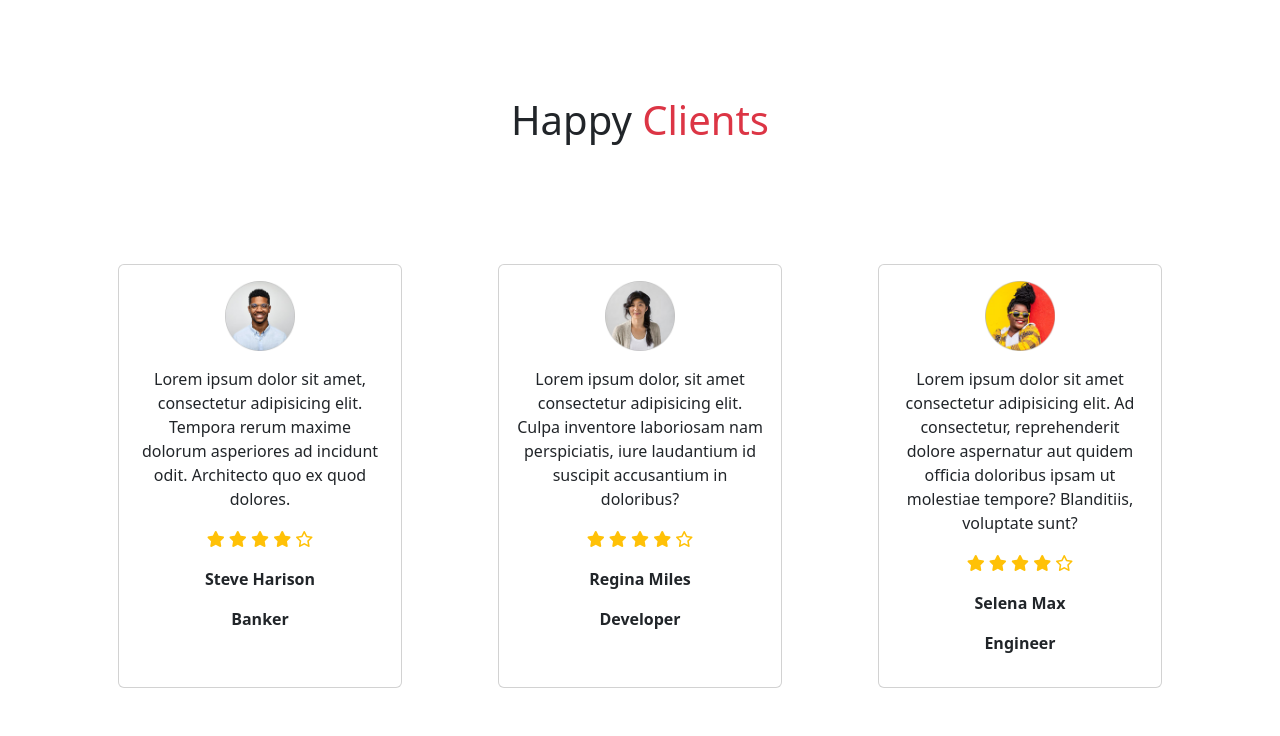
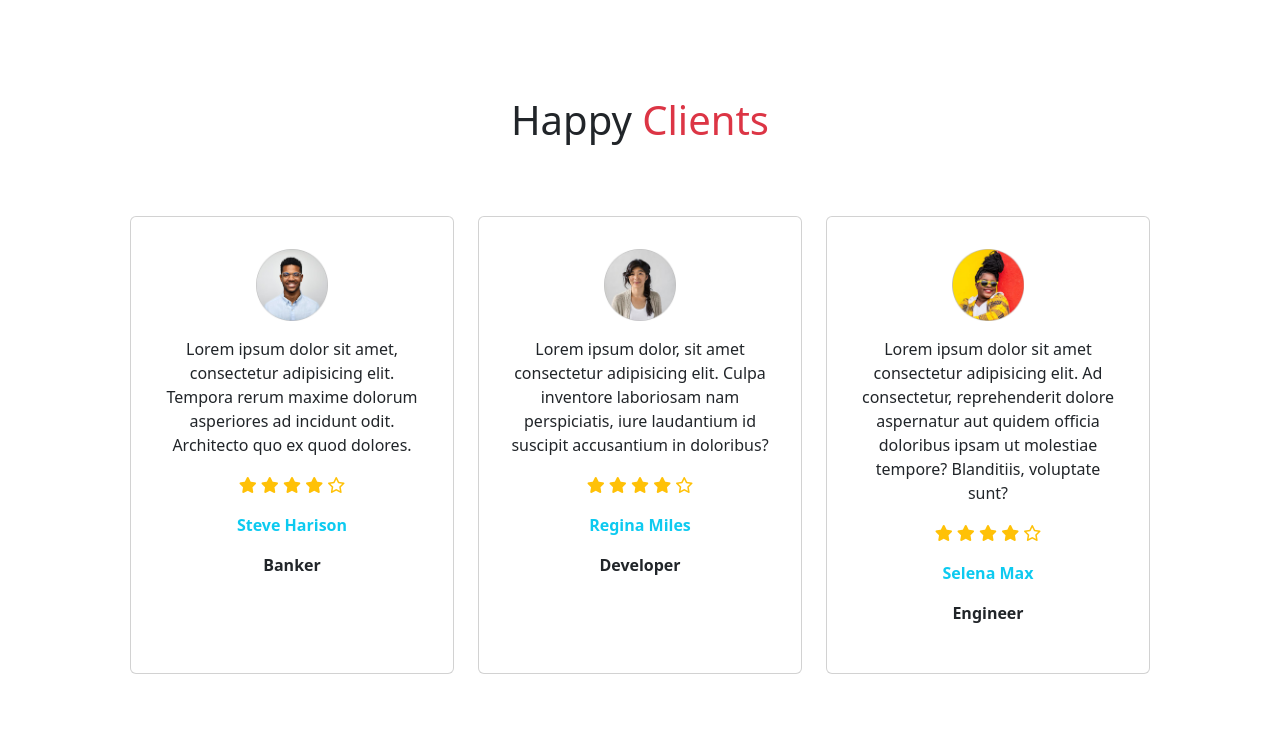
Before and after one commit to limon158/bikers-zone, a plain HTML site: page index.html in a window 1280 px wide. Shown: the part 1725-2461 px from the top of the page. After the commit the page ends 2399 px from the top, so only its background shows below. Drawn offline with Linux system fonts and the light colour scheme.

Commit message:
Bootstrap style modify

```diff
--- a/index.html
+++ b/index.html
@@ -220,9 +220,11 @@
         <h1 class="text-center mt-3 mt-md-5">
           Happy <span class="text-danger">Clients</span>
         </h1>
-        <div class="row row-cols-1 row-cols-md-3 g-4 mt-3 mt-md-5 text-center">
-          <div class="col p-5">
-            <div class="card h-100">
+        <div
+          class="row row-cols-1 row-cols-md-3 g-4 mt-3 mt-md-5 text-center px-5"
+        >
+          <div class="col">
+            <div class="card h-100 p-3">
               <img
                 src="images/user-1.png"
                 class="card-img-top w-25 mx-auto mt-3"
@@ -241,13 +243,13 @@
                   <i class="fa-solid fa-star"></i>
                   <i class="fa-regular fa-star"></i>
                 </p>
-                <p class="fw-semibold">Steve Harison</p>
+                <p class="fw-semibold text-info">Steve Harison</p>
                 <p class="fw-semibold">Banker</p>
               </div>
             </div>
           </div>
-          <div class="col p-5">
-            <div class="card h-100">
+          <div class="col">
+            <div class="card h-100 p-3">
               <img
                 src="images/user-2.png"
                 class="card-img-top w-25 mx-auto mt-3"
@@ -267,15 +269,13 @@
                   <i class="fa-regular fa-star"></i>
                 </p>
 
-                <p class="fw-semibold">
-                  Regina Miles
-                </p>
+                <p class="fw-semibold text-info">Regina Miles</p>
                 <p class="fw-semibold">Developer</p>
               </div>
             </div>
           </div>
-          <div class="col p-5">
-            <div class="card h-100">
+          <div class="col">
+            <div class="card h-100 p-3">
               <img
                 src="images/user-3.png"
                 class="card-img-top w-25 mx-auto mt-3"
@@ -296,9 +296,7 @@
                   <i class="fa-regular fa-star"></i>
                 </p>
 
-                <p class="fw-semibold">
-                  Selena Max
-                </p>
+                <p class="fw-semibold text-info">Selena Max</p>
                 <p class="fw-semibold">Engineer</p>
               </div>
             </div>
```
